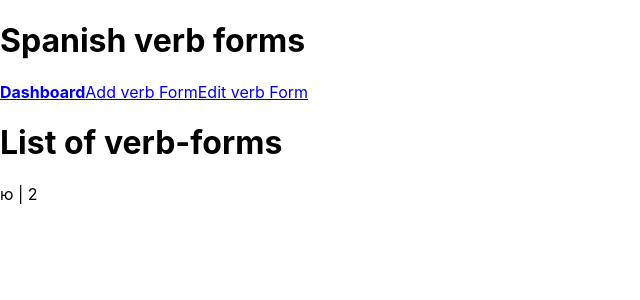
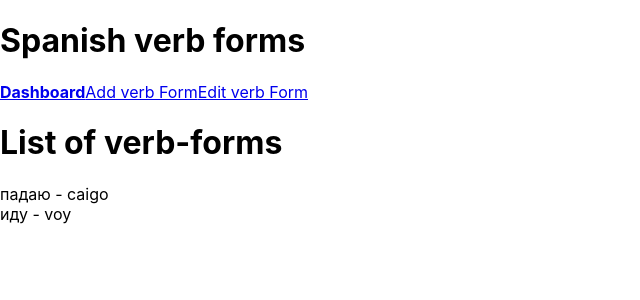
Before and after one commit to igoryen/dragonfruit, a React (Create React App) app: page / in a window 1280 px wide. Shown: the top 300 px of the page, without its empty margins (0-640 px from the left). Built offline with nearby package versions, Linux system fonts and the light colour scheme.

Commit message:
Can render data in html

```diff
--- a/src/components/VerbformList.js
+++ b/src/components/VerbformList.js
@@ -1,10 +1,15 @@
 import React from 'react'
 import { connect } from 'react-redux'
+import VerbformListItem from './VerbformListItem'
 
 const VerbformList = (props) => (
     <div>
         <h1>List of verb-forms</h1>
-        {props.filters.text} | {props.verbforms.length}
+        {
+            props.verbforms.map( (verbform) => {
+                return <VerbformListItem key={verbform.id} {...verbform} />
+            })
+        }
     </div>
 )
 
--- a/src/components/VerbformListItem.js
+++ b/src/components/VerbformListItem.js
@@ -2,7 +2,7 @@ import React from 'react'
 
 const VerbformListItem = ( { id, spa, rus } ) => (
     <div>
-        <span>{spa}</span> - <spa>{rus}</spa>
+        <span>{rus}</span> - <span>{spa}</span>
     </div>
 )
 
```
